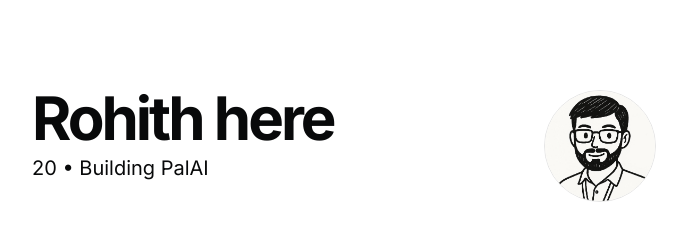
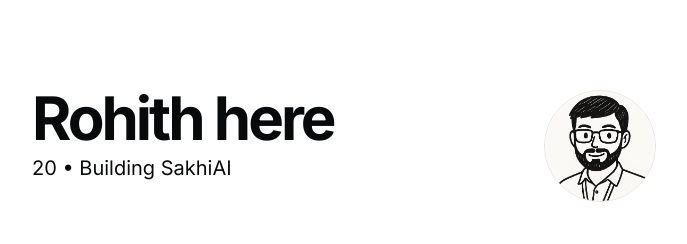
Before and after one commit to therohithborana/portfolioo, a Next.js app: page / in a window 1280 px wide. Shown: the top 244 px of the page, without its empty margins (296-983 px from the left). Built offline with nearby package versions, Linux system fonts and the light colour scheme.

Commit message:
pal to sakhi

```diff
--- a/src/data/resume.tsx
+++ b/src/data/resume.tsx
@@ -8,7 +8,7 @@
   location: "India",
   locationLink: "",
   description:
-    "20 • Building PalAI",
+    "20 • Building SakhiAI",
   summary: `I build cool stuff to solve personal problems(atleast looks cool to me).
 
   I like to produce music on weekends. \n
```
